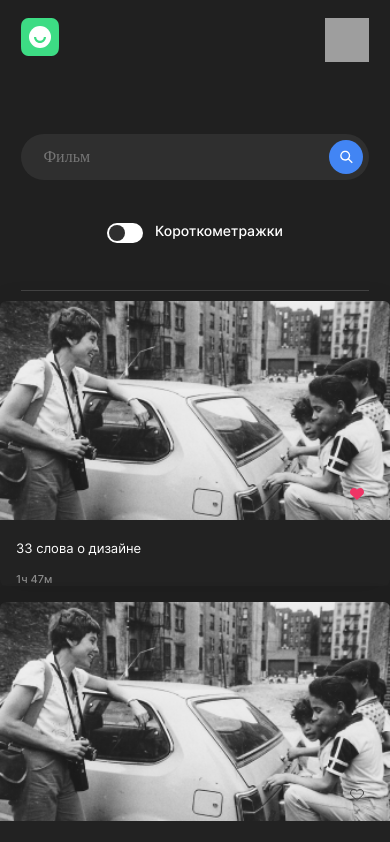
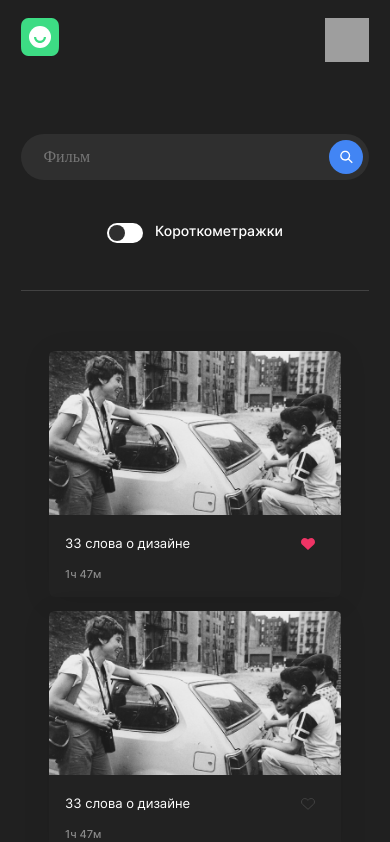
Before and after one commit to AndreySaveliev/movies-explorer-frontend, a React (Create React App) app: page /movies in a window 390 px wide. Shown: the top 842 px of the page. Built offline with nearby package versions, Linux system fonts and the light colour scheme; grey boxes are pictures that could not be loaded.

Commit message:
moviescard copm BEM cahnges

```diff
--- a/src/components/MoviesCardList/MoviesCardList.css
+++ b/src/components/MoviesCardList/MoviesCardList.css
@@ -2,7 +2,7 @@
   width: 100%;
   background-color: #202020;
 }
-.moviescardlist__wrapper {
+.moviescardlist-wrapper {
   width: 1140px;
   display: grid;
   grid-template-columns: repeat(3, 32%);
@@ -14,14 +14,14 @@
 }
 
 @media screen and (max-width: 1279px) and (min-width: 768px) {
-  .moviescardlist__wrapper {
+  .moviescardlist-wrapper {
     width: 708px;
     grid-template-columns: repeat(2, 48%);
     gap: 30px;
   }
 }
 @media screen and (max-width: 767px) and (min-width: 320px) {
-  .moviescardlist__wrapper {
+  .moviescardlist-wrapper {
     width: 292px;
     grid-template-columns: 1fr;
     gap: 14px;
--- a/src/components/MoviesCardList/MoviesCardList.js
+++ b/src/components/MoviesCardList/MoviesCardList.js
@@ -5,7 +5,7 @@ function MoviesCardList({ isSaved }) {
   return (
     <section className="moviescardlist">
       {isSaved ? (
-        <div className="moviescardlist--wrapper">
+        <div className="moviescardlist-wrapper">
           <MoviesCard isLiked={true} isSaved={isSaved} />
           <MoviesCard isLiked={true} isSaved={isSaved} />
           <MoviesCard isLiked={true} isSaved={isSaved} />
@@ -15,7 +15,7 @@ function MoviesCardList({ isSaved }) {
           <MoviesCard isLiked={true} isSaved={isSaved} />
         </div>
       ) : (
-        <div className="moviescardlist--wrapper">
+        <div className="moviescardlist-wrapper">
           <MoviesCard isLiked={true} isSaved={isSaved} />
           <MoviesCard isLiked={false} isSaved={isSaved} />
           <MoviesCard isLiked={false} isSaved={isSaved} />
```
